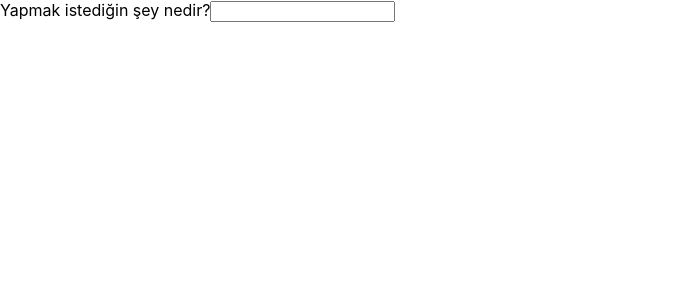
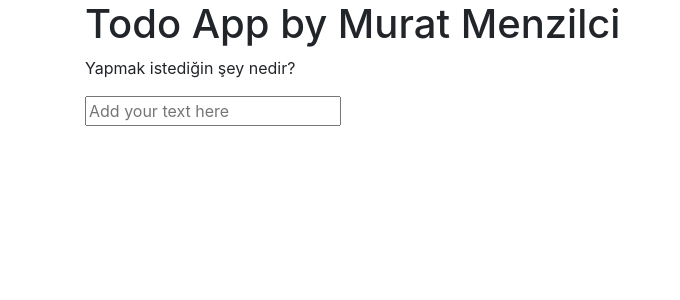
Before and after one commit to Murat0901/todo, a React (Create React App) app: page / in a window 1280 px wide. Shown: the top 300 px of the page, without its empty margins (0-680 px from the left). Built offline with nearby package versions, Linux system fonts and the light colour scheme.

Commit message:
added bootstrap

```diff
--- a/public/index.html
+++ b/public/index.html
@@ -15,6 +15,7 @@
       user's mobile device or desktop. See https://developers.google.com/web/fundamentals/web-app-manifest/
     -->
     <link rel="manifest" href="%PUBLIC_URL%/manifest.json" />
+    <link rel="stylesheet" href="https://maxcdn.bootstrapcdn.com/bootstrap/4.0.0/css/bootstrap.min.css" integrity="sha384-Gn5384xqQ1aoWXA+058RXPxPg6fy4IWvTNh0E263XmFcJlSAwiGgFAW/dAiS6JXm" crossorigin="anonymous">
     <!--
       Notice the use of %PUBLIC_URL% in the tags above.
       It will be replaced with the URL of the `public` folder during the build.
--- a/src/App.js
+++ b/src/App.js
@@ -25,12 +25,15 @@ class App extends Component {
 
   render() {
     return (
-      <div>
+      <div className="container">
         <form onSubmit={this.onFormSubmitHandler}>
-          Yapmak istediğin şey nedir?
+        <h1>Todo App by Murat Menzilci</h1>
+          <p>Yapmak istediğin şey nedir?</p>
           <input
               onChange={this.onChangeHandler}
+              value={this.state.term}
               type="text"
+              placeholder="Add your text here"
             />
         </form>
         <List items={this.state.items}/>
--- a/src/List.js
+++ b/src/List.js
@@ -1,10 +1,10 @@
 import React from 'react';
 
 const List = (props) =>
-    <div>
-        <ul>
+    <div className="container">
+        <ul className="list-gropu">
           {props.items.map(item => (
-            <li>
+            <li className="list-group-item">
                 {item}
             </li>
           ))}
```
